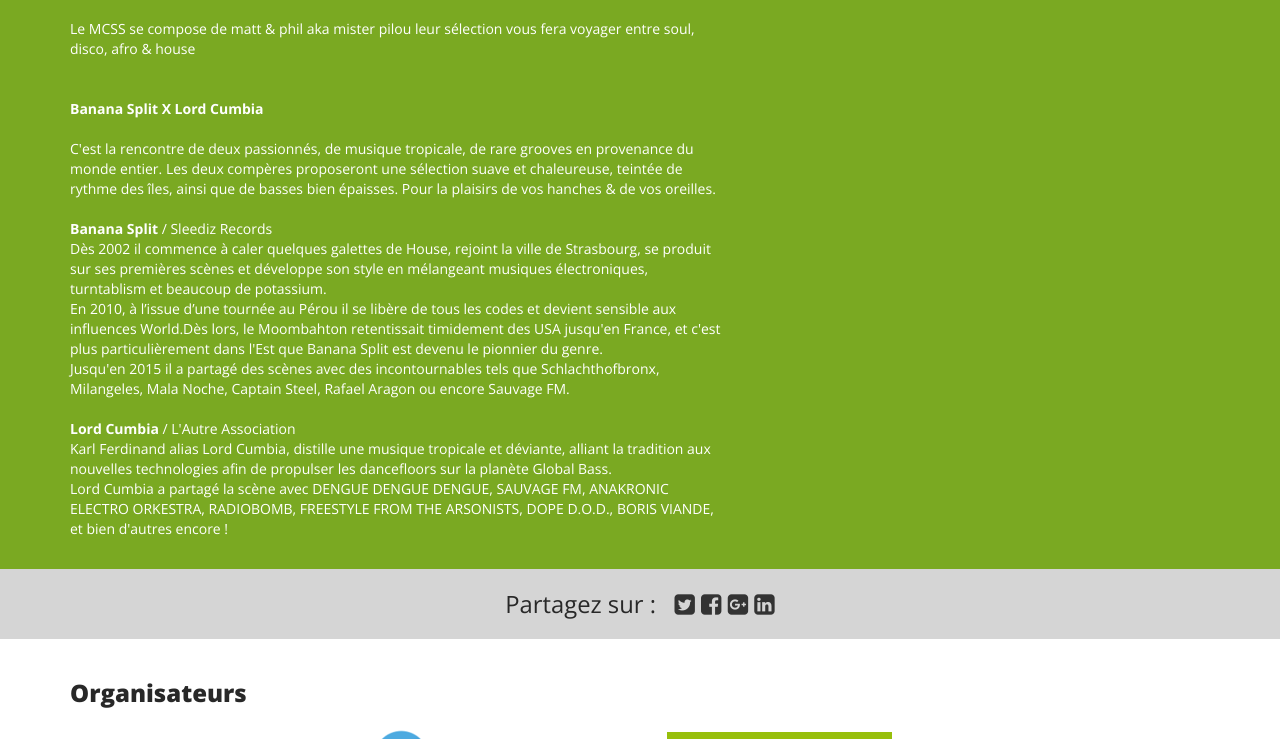
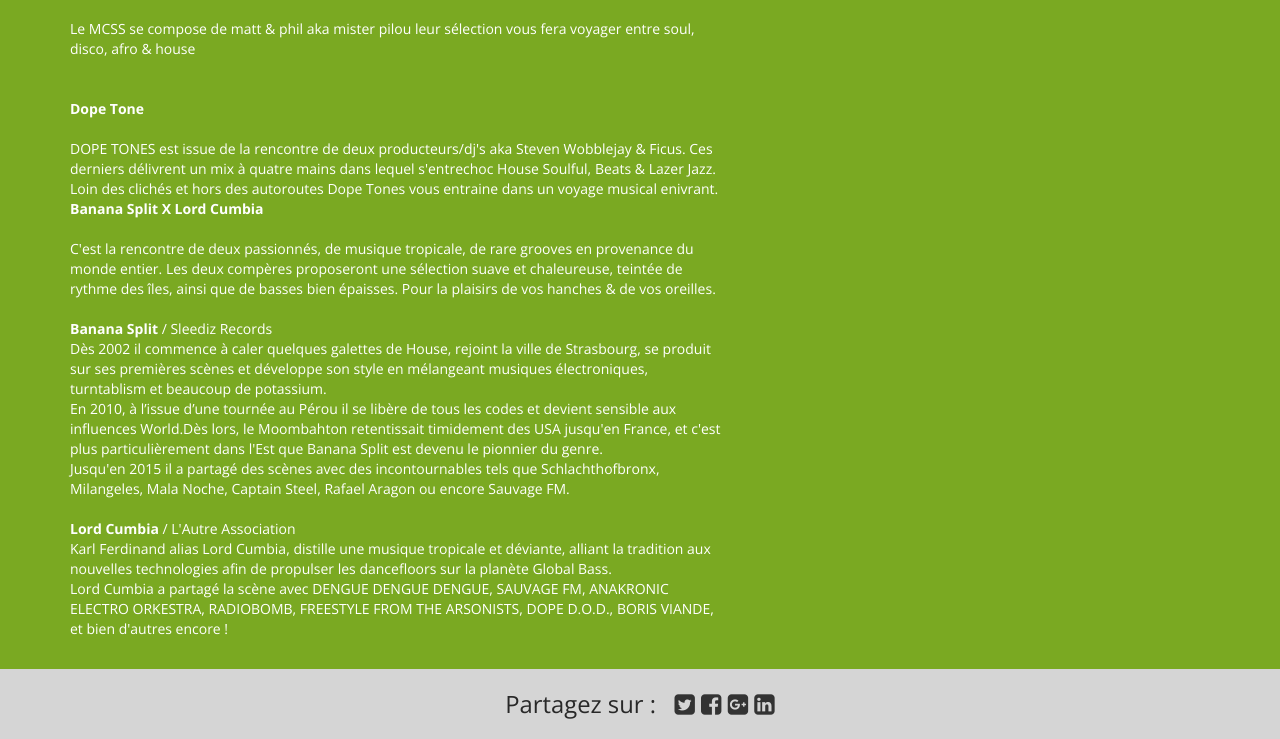
Before and after one commit to AlsaceDigitale/www.edgefest.fr-2019-temporary, a Jekyll site: the page built from edgenight.html, in a window 1280 px wide and 900 px high, scrolled down 699 px, cut to the strip 161-900 px from the top of the window. Built offline with Jekyll 4.4.1, drawn with Linux system fonts in a browser that asks for light colours; nearby versions of some CDN libraries; some web fonts are replaced.

Commit message:
update edgenight

```diff
--- a/_includes/edgenight.html
+++ b/_includes/edgenight.html
@@ -26,6 +26,8 @@
         <p class="concept">
           <strong>Mudd Club Soundsystem</strong> (MCSS/locked grooves/strasbourg)<br><br>
           Le MCSS se compose de matt &amp; phil aka mister pilou leur sélection vous fera voyager entre soul, disco, afro &amp; house<br><br><br>
+          <strong>Dope Tone</strong><br><br>
+          DOPE TONES est issue de la rencontre de deux producteurs/dj's aka Steven Wobblejay &amp; Ficus. Ces derniers délivrent un mix à quatre mains dans lequel s'entrechoc House Soulful, Beats &amp; Lazer Jazz. Loin des clichés et hors des autoroutes Dope Tones vous entraine dans un voyage musical enivrant.
           <strong>Banana Split X Lord Cumbia</strong><br><br>
           C'est la rencontre de deux passionnés, de musique tropicale, de rare grooves en provenance du monde entier. Les deux compères proposeront une sélection suave et chaleureuse, teintée de rythme des îles, ainsi que de basses bien épaisses. Pour la plaisirs de vos hanches &amp; de vos oreilles. <br><br>
           <strong>Banana Split</strong> / Sleediz Records<br>
```
